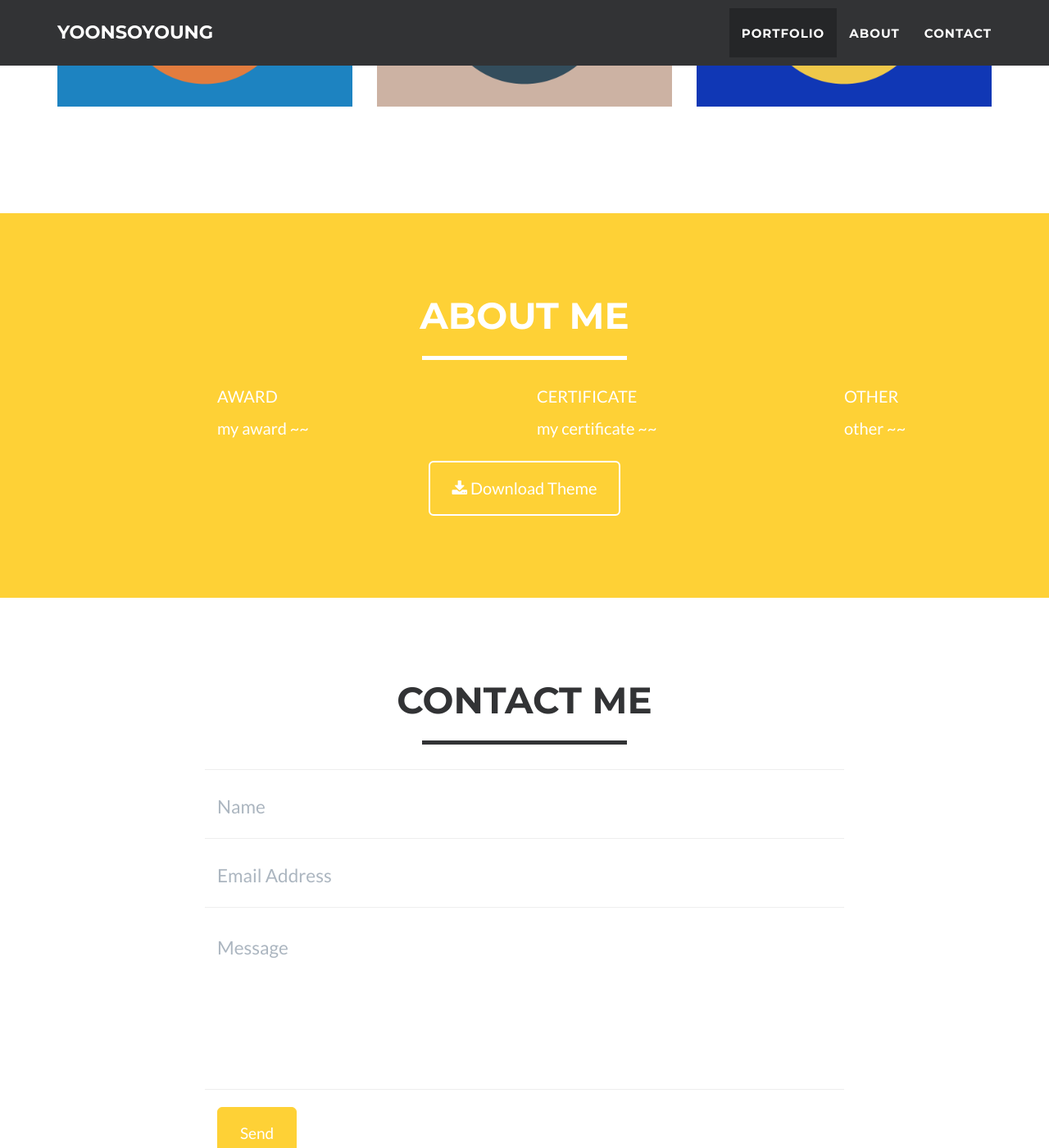
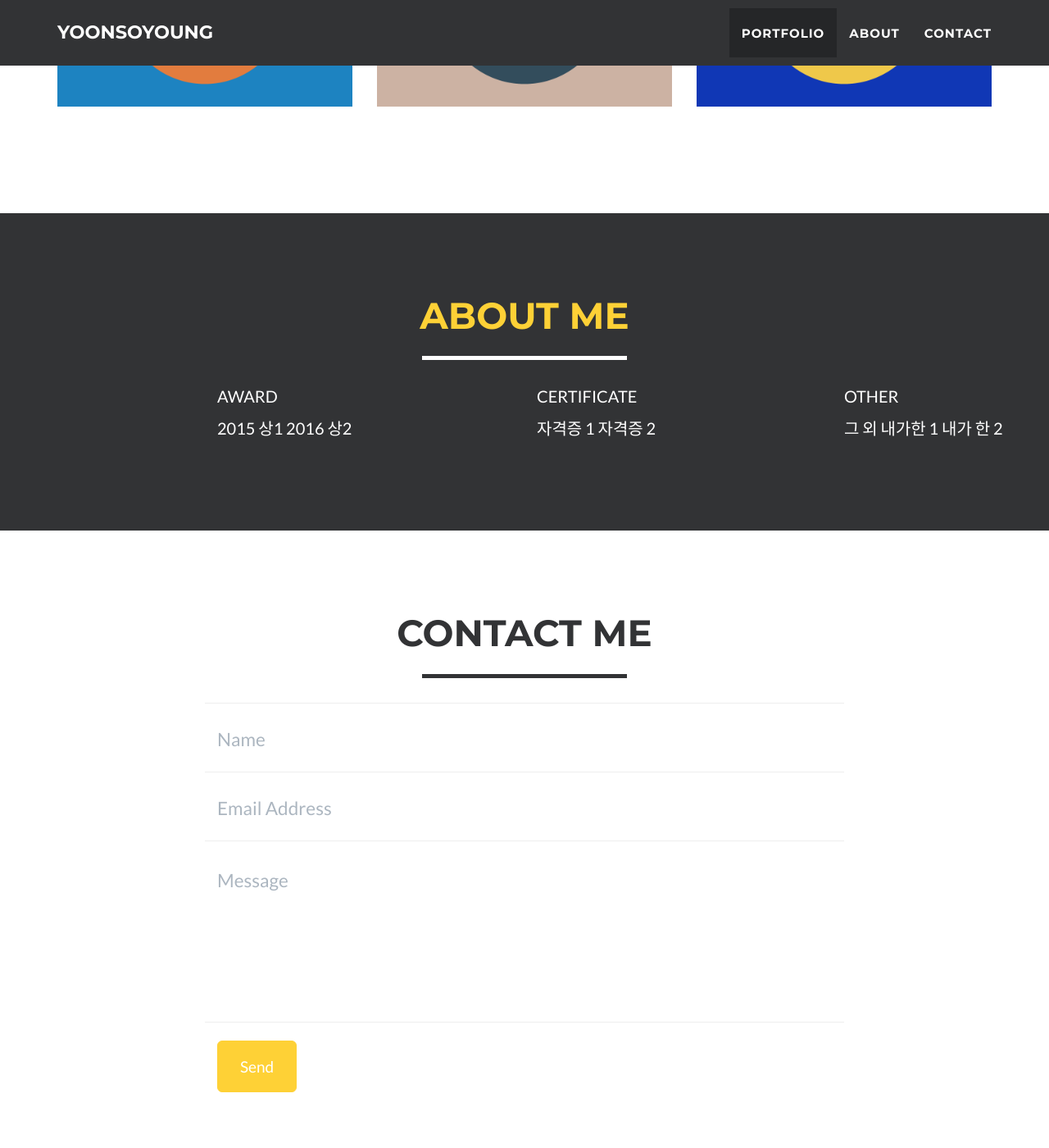
Before and after one commit to yoonsoyoung/yoonsoyoung.github.io, a Jekyll site: the page built from _posts/2014-07-18-project-1.markdown, in a window 1280 px wide and 1400 px high, scrolled down 730 px. Shown: the whole window at 82% size. Built offline with Jekyll 4.4.1, drawn with Linux system fonts in a browser that asks for light colours.

Commit message:
correct about me part html, css

```diff
--- a/_includes/about.html
+++ b/_includes/about.html
@@ -3,28 +3,31 @@
         <div class="container">
             <div class="row">
                 <div class="col-lg-12 text-center">
-                    <h2>About Me</h2>
+                    <h2 class="text-point">About Me</h2>
                     <hr class="star-light">
                 </div>
             </div>
             <div class="row">
                 <div class="col-lg-4 col-lg-offset-2">
                     <p>AWARD</p>
-                    <P>my award ~~ </P>
+                    <P>2015 상1
+                      2016 상2</P>
                 </div>
                 <div class="col-lg-4">
                     <p>CERTIFICATE</p>
-                    <p>my certificate ~~ </p>
+                    <p>자격증 1
+                       자격증 2</p>
                 </div>
                 <div clas="col-lg-4">
                   <p>OTHER</p>
-                  <p>other ~~ </p>
+                  <p>그 외 내가한 1
+                     내가 한 2</p>
                 </div>
-                <div class="col-lg-8 col-lg-offset-2 text-center">
+                <!-- <div class="col-lg-8 col-lg-offset-2 text-center">
                     <a href="https://github.com/jeromelachaud/freelancer-theme" class="btn btn-lg btn-outline">
                         <i class="fa fa-download"></i> Download Theme
                     </a>
-                </div>
+                </div> -->
             </div>
         </div>
     </section>
```
Also changed, not shown: _includes/css/main.css (+9 -2 lines).
